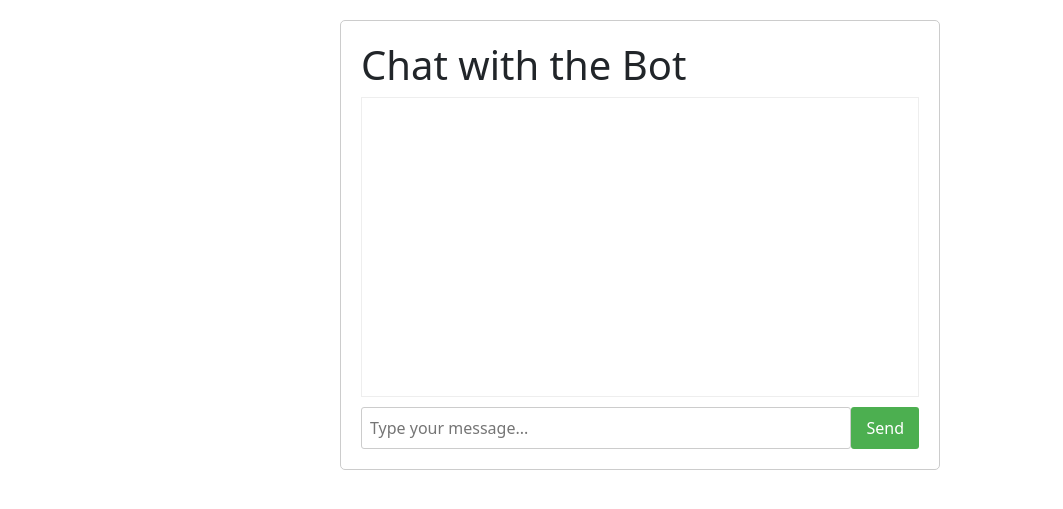
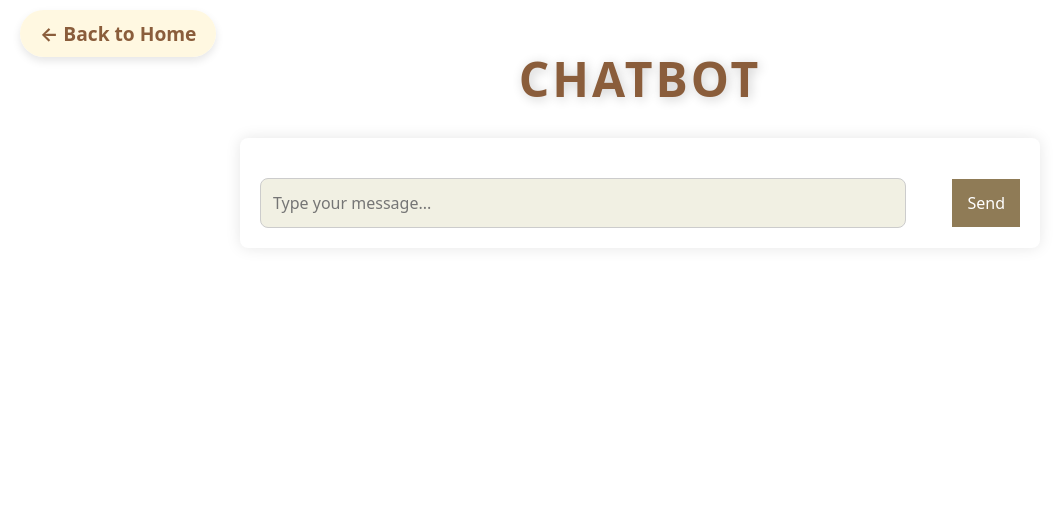
Before and after one commit to 45H15H/Immersive-History, a Flask app: page /chat in a window 1280 px wide. Shown: the top 509 px of the page, without its empty margins (0-1063 px from the left). Run offline with Flask 3, Linux system fonts and the light colour scheme.

Commit message:
Enhance chat feature

```diff
--- a/static/css/chat.css
+++ b/static/css/chat.css
@@ -1,51 +1,160 @@
-.chat-container {
-    width: 600px;
-    margin: 20px auto;
-    border: 1px solid #ccc;
-    padding: 20px;
-    border-radius: 5px;
+/* General styling */
+body {
+    font-family: Arial, sans-serif;
+    background-color: #f9f6f2; /* Off-white for a historical feel */
+    margin: 0;
+    padding: 0;
 }
 
-.chat-history {
-    height: 300px;
-    overflow-y: auto;
-    border: 1px solid #eee;
-    padding: 10px;
-    margin-bottom: 10px;
+/* Back Button */
+.back-button {
+    position: absolute;
+    top: 20px;
+    left: 20px;
+    z-index: 1000; /* Ensure it is above other content */
+  }
+
+  .back-link {
+    font-size: 1.2rem;
+    color: #8A5D3B;
+    font-weight: bold;
+    text-decoration: none;
+    background-color: #FFF8E1;
+    padding: 10px 20px;
+    border-radius: 25px;
+    box-shadow: 0 4px 8px rgba(0, 0, 0, 0.1);
+    transition: background-color 0.3s ease, transform 0.3s ease;
+  }
+
+  .back-link:hover {
+    background-color: #E8D8B7;
+    transform: translateY(-3px);
+  }
+
+  .back-link:focus {
+    outline: none;
+    box-shadow: 0 0 5px rgba(138, 93, 59, 0.4);
+  }
+
+.welcome-title {
+    font-size: 3rem; /* Large text size */
+    font-weight: bold; /* Bold text */
+    color: #8A5D3B; /* Warm, brownish tone */
+    text-align: center; /* Centered text */
+    margin-top: 50px; /* Space from the top */
+    text-shadow: 2px 2px 12px rgba(0, 0, 0, 0.2); /* Deeper shadow for dramatic effect */
+    letter-spacing: 3px; /* Slightly spread out letters for added elegance */
+    animation: fadeIn 1.5s ease-in-out; /* Fade-in effect */
+    text-transform: uppercase; /* Make the text uppercase */
+  }
+
+  /* Keyframe animation for fading in */
+  @keyframes fadeIn {
+    0% {
+        opacity: 0;
+        transform: translateY(20px);
+    }
+    100% {
+        opacity: 1;
+        transform: translateY(0);
+    }
+  }
+
+/* Chat container */
+.chat-container {
+    width: 80%;
+    max-width: 800px;
+    margin: 30px auto;
+    background-color: #fff;
+    padding: 20px;
+    border-radius: 8px;
+    box-shadow: 0 0 15px rgba(0, 0, 0, 0.1);
 }
 
-.user-message {
-    background-color: #e0f7fa;
-    padding: 8px;
-    margin-bottom: 5px;
-    border-radius: 5px;
-    text-align: right;
+/* Chat history */
+.chat-history {
+    max-height: 400px;
+    overflow-y: auto;
+    margin-bottom: 20px;
 }
 
-.bot-message {
-    background-color: #f0f0f0;
-    padding: 8px;
-    margin-bottom: 5px;
-    border-radius: 5px;
-    text-align: left;
+/* User message */
+.user-message {
+    background-color: #f0e6d6;  /* Light beige, aged paper effect */
+    color: #4a3c29;  /* Dark brown text for better readability */
+    padding: 12px;
+    border-radius: 8px;
+    margin-bottom: 10px;
+    font-family: 'Courier New', monospace; /* Gives it a more 'historical' feel */
 }
 
-.chat-container form {
-    display: flex;
+/* Bot message */
+.bot-message {
+    background-color: #f8f2e3;  /* Light cream color */
+    color: #6a4f33;  /* Slightly muted brown for the bot */
+    padding: 12px;
+    border-radius: 8px;
+    margin-bottom: 10px;
+    font-family: 'Courier New', monospace;
 }
 
-.chat-container input[type="text"] {
-    flex-grow: 1;
-    padding: 8px;
-    border: 1px solid #ccc;
-    border-radius: 3px;
+/* Message text */
+strong {
+    font-weight: bold;
 }
 
-.chat-container button {
-    padding: 8px 15px;
-    background-color: #4caf50;
+/* Input form */
+form {
+    display: flex;
+    justify-content: space-between;
+    align-items: center;
+    gap: 10px;
+}
+
+input[type="text"] {
+    width: 85%;
+    padding: 12px;
+    border: 1px solid #ccc;
+    border-radius: 8px;
+    font-size: 16px;
+    background-color: #f1f0e3; /* Light cream for input box */
+    color: #5b4d2e; /* Dark brown text for the input */
+    box-sizing: border-box;
+}
+
+button {
+    padding: 12px 15px;
+    background-color: #8f7b56; /* Warm brown */
     color: white;
     border: none;
-    border-radius: 3px;
+    border-radius: 8px;
     cursor: pointer;
+    font-size: 16px;
 }
+
+button:hover {
+    background-color: #736149; /* Darker brown on hover */
+}
+
+/* Additional styling for responsiveness */
+@media (max-width: 600px) {
+    .chat-container {
+        width: 95%;
+    }
+
+    input[type="text"] {
+        width: 75%;
+    }
+
+    button {
+        width: 20%;
+    }
+}
+
+/* Smooth scrolling for chat history */
+.chat-history {
+    max-height: 400px; /* Or any desired height */
+    overflow-y: auto; /* Allow vertical scrolling */
+    margin-bottom: 20px;
+    scroll-behavior: smooth; /* Smooth scrolling when we move the scrollbar */
+}
--- a/static/js/chat.js
+++ b/static/js/chat.js
@@ -10,6 +10,8 @@ document.addEventListener("DOMContentLoaded", function () {
         messageDiv.classList.add("message", role === "user" ? "user-message" : "bot-message");
         messageDiv.textContent = text;
         chatBox.appendChild(messageDiv);
+
+        // Scroll to the bottom of the chat box
         chatBox.scrollTop = chatBox.scrollHeight;
     }
 
@@ -37,4 +39,6 @@ document.addEventListener("DOMContentLoaded", function () {
     userInput.addEventListener("keypress", function (event) {
         if (event.key === "Enter") sendMessage();
     });
+
+    // Remove redundant MutationObserver and scroll logic
 });
--- a/templates/chat.html
+++ b/templates/chat.html
@@ -6,8 +6,16 @@
 
 {% block content %}
 <link rel="stylesheet" href="{{ url_for('static', filename='chat.css') }}">
+
+<div class="back-button">
+    <a href="{{ url_for('home') }}" class="back-link">← Back to Home</a>
+</div>
+
+<div>
+    <h1 class="welcome-title">ChatBot</h1>
+</div>
+
 <div class="chat-container">
-    <h1>Chat with the Bot</h1>
     <div class="chat-history">
         {% for message in chat_history %}
             {% if message.role == 'user' %}
```
Also changed, not shown: static/css/storyteller.css (+18 -6 lines).
